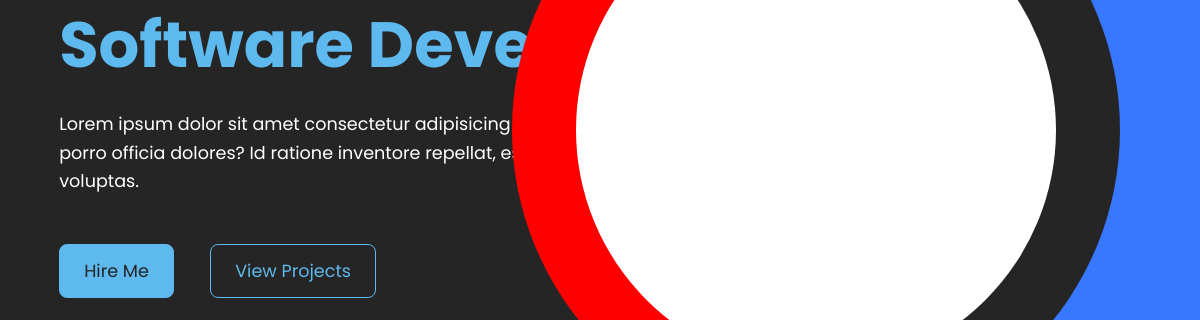
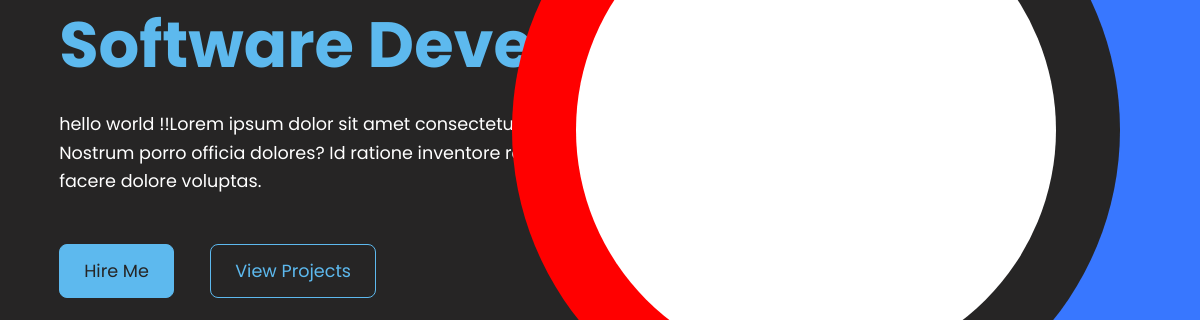
Before and after one commit to ProAbhay13998/Portfolio, a plain HTML site: page index.html in a window 1280 px wide. Shown: the part 270-590 px from the top of the page, 80-1280 px from the left. Drawn offline with Linux system fonts and the light colour scheme.

Commit message:
test:first changes

```diff
--- a/index.html
+++ b/index.html
@@ -27,7 +27,7 @@
             <div class="content">
                 <p class="intro">Hi! I am <span>Abhay Pratap Singh</span> </p>
                 <h1>Software Developer</h1>
-                <p class="detail">Lorem ipsum dolor sit amet consectetur adipisicing elit. Nostrum porro officia dolores? Id ratione inventore repellat, esse facere dolore voluptas.</p>
+                <p class="detail">hello world !!Lorem ipsum dolor sit amet consectetur adipisicing elit. Nostrum porro officia dolores? Id ratione inventore repellat, esse facere dolore voluptas.</p>
                 <div class = "btn-container">
                     <button>Hire Me</button>
                     <button>View Projects</button>
```
